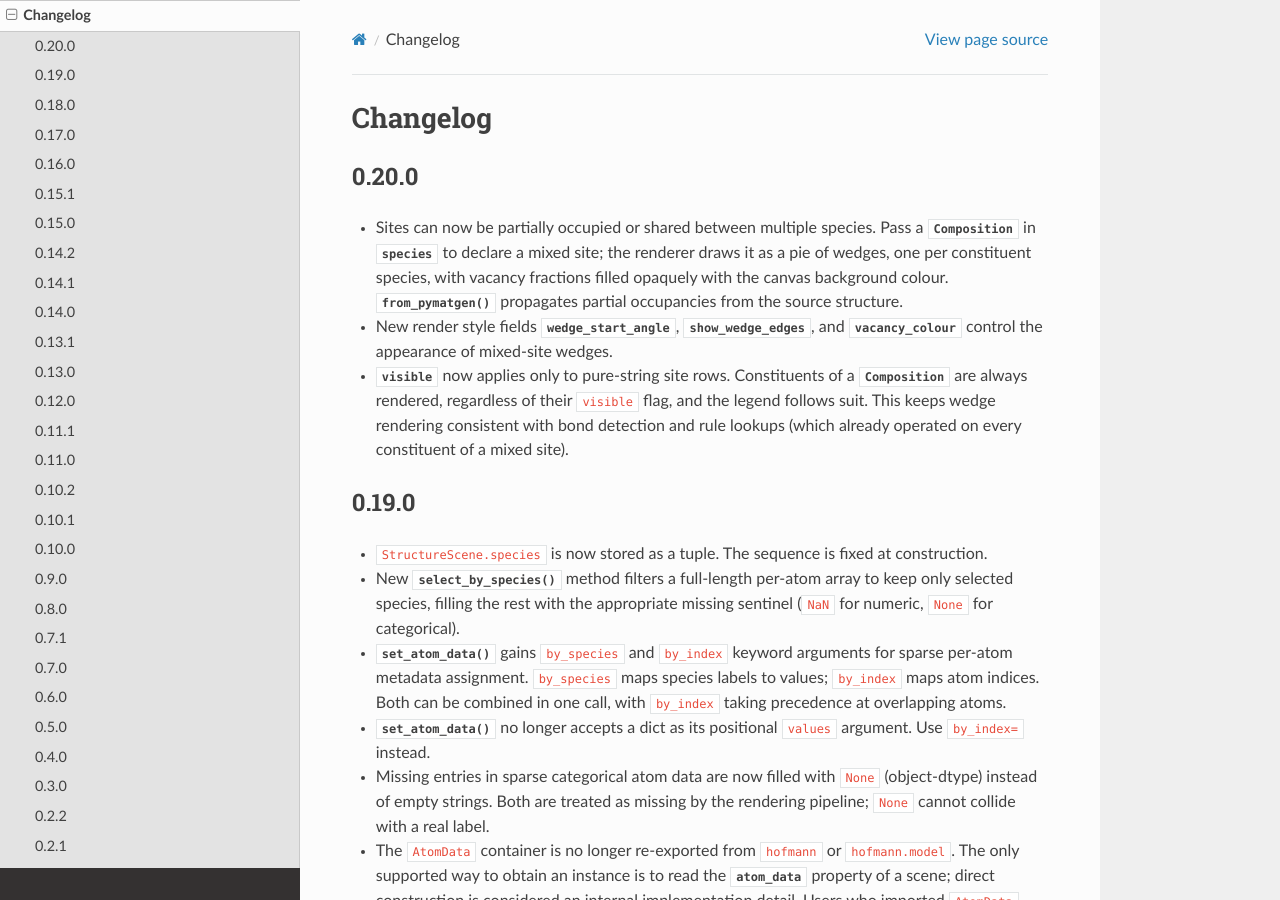
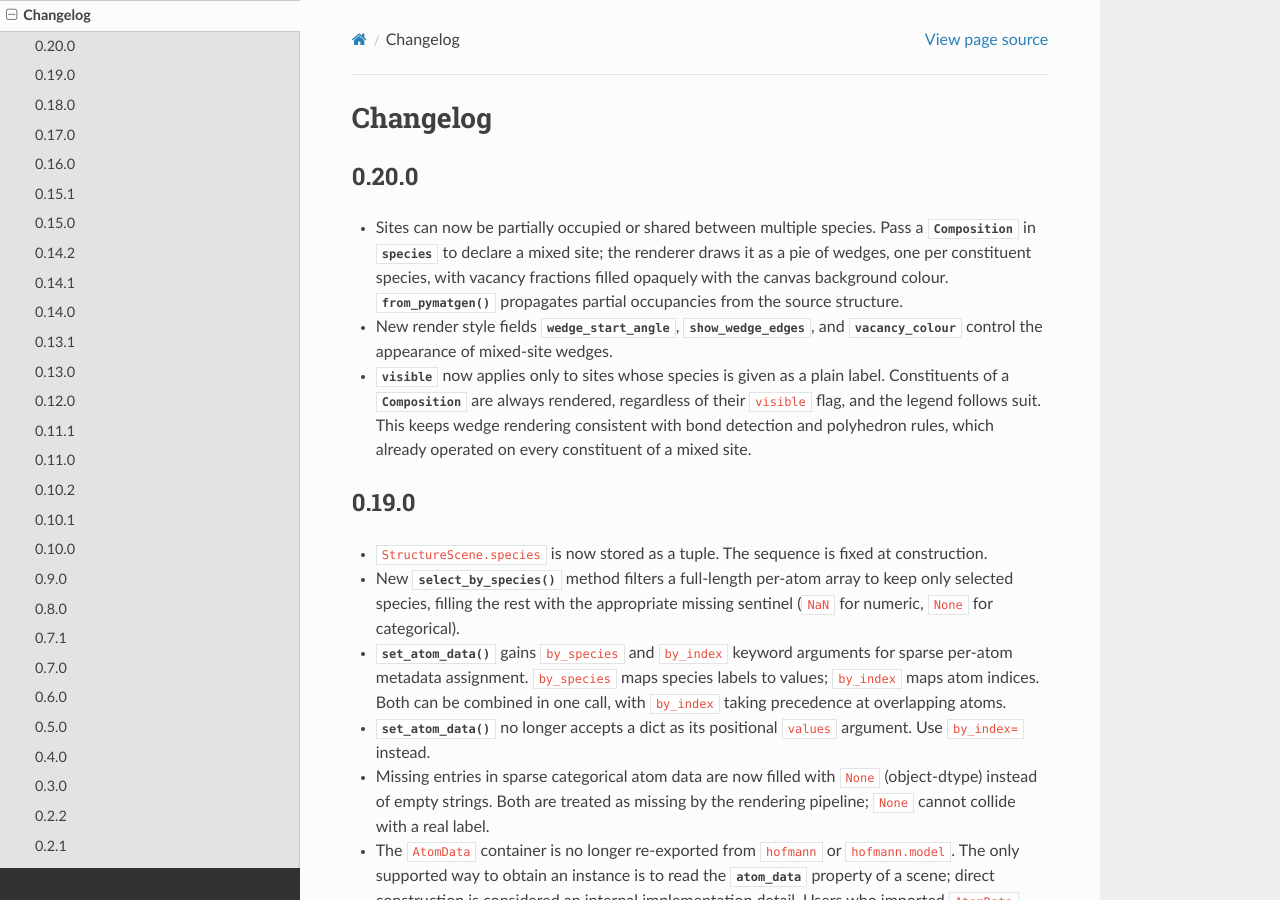
Before and after one commit to bjmorgan/hofmann, a Sphinx documentation site: the page built from docs/changelog.rst, in a window 1280 px wide and 900 px high. Built offline with Sphinx 7.4.7 and the Read the Docs theme 3.1.0, drawn with Linux system fonts in a browser that asks for light colours.

Commit message:
Tighten 0.20.0 visibility note in changelog
Replace 'pure-string site rows' with 'sites whose species is given
as a plain label', and 'rule lookups' with 'polyhedron rules' to
match the user-guide language landed in #78.  Cosmetic only — the
GitHub release notes for v0.20.0 retain the original wording, but
this keeps the in-repo changelog consistent for any future
references.

```diff
--- a/docs/changelog.rst
+++ b/docs/changelog.rst
@@ -18,12 +18,13 @@ Changelog
   :attr:`~hofmann.RenderStyle.vacancy_colour` control the appearance
   of mixed-site wedges.
 
-- :attr:`~hofmann.AtomStyle.visible` now applies only to pure-string
-  site rows.  Constituents of a :class:`~hofmann.Composition` are
-  always rendered, regardless of their ``visible`` flag, and the
-  legend follows suit.  This keeps wedge rendering consistent with
-  bond detection and rule lookups (which already operated on every
-  constituent of a mixed site).
+- :attr:`~hofmann.AtomStyle.visible` now applies only to sites whose
+  species is given as a plain label.  Constituents of a
+  :class:`~hofmann.Composition` are always rendered, regardless of
+  their ``visible`` flag, and the legend follows suit.  This keeps
+  wedge rendering consistent with bond detection and polyhedron
+  rules, which already operated on every constituent of a mixed
+  site.
 
 0.19.0
 ------
```
